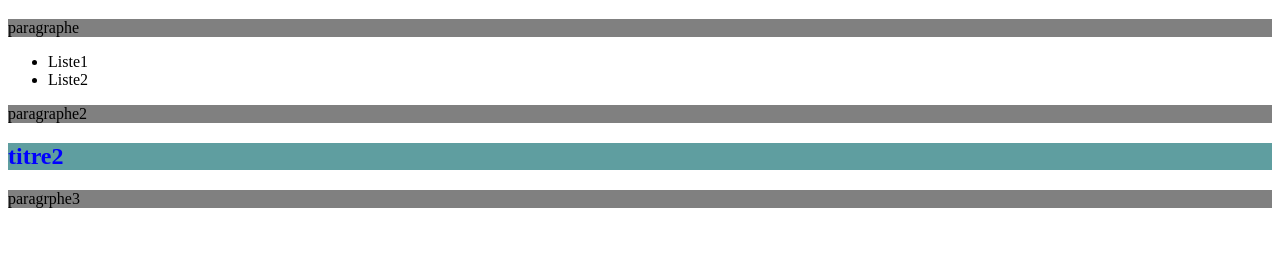
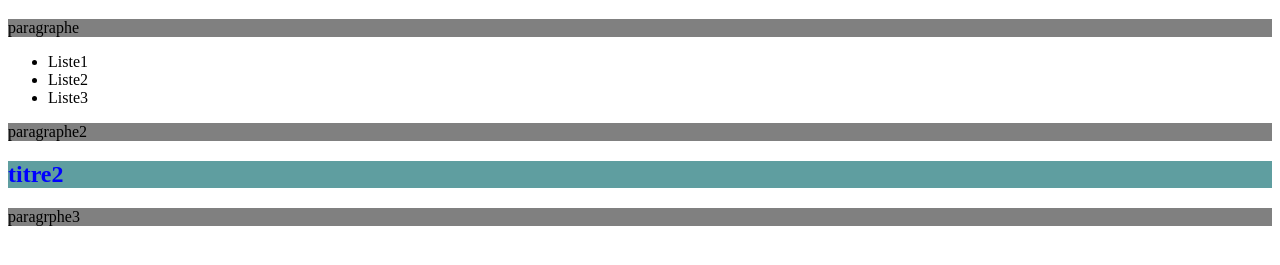
Before and after one commit to sg2508/DossierTest, a plain HTML site: page index.html in a window 1280 px wide. Shown: the part 61-326 px from the top of the page. Drawn offline with Linux system fonts and the light colour scheme.

Commit message:
cimmit test redprise modif html

```diff
--- a/index.html
+++ b/index.html
@@ -12,6 +12,7 @@
     <ul>
         <Li>Liste1</Li>
         <Li>Liste2</Li>
+        <Li>Liste3</Li>
     </ul>
     <p>paragraphe2</p>
     <h2>titre2</h2>
```
